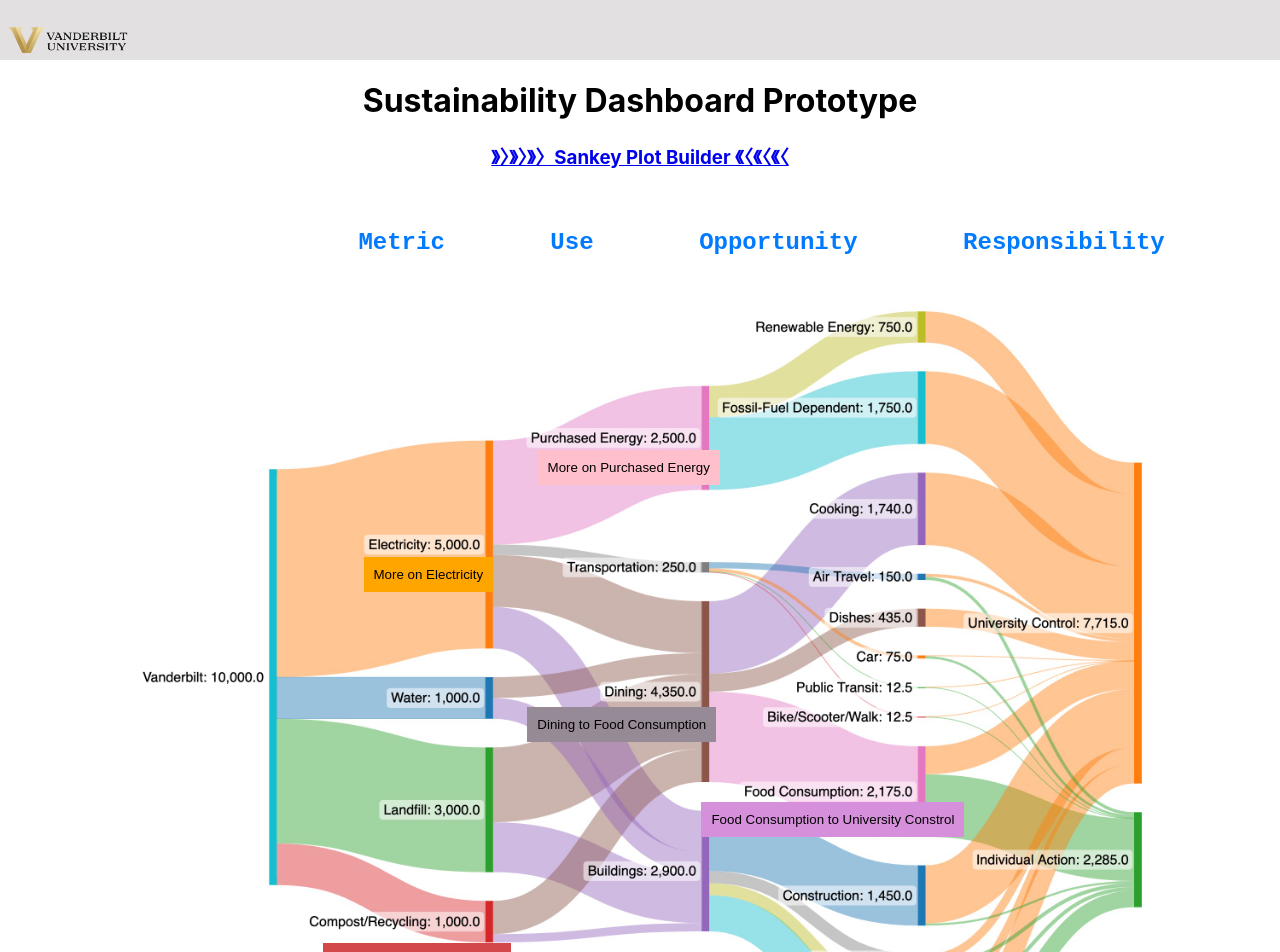
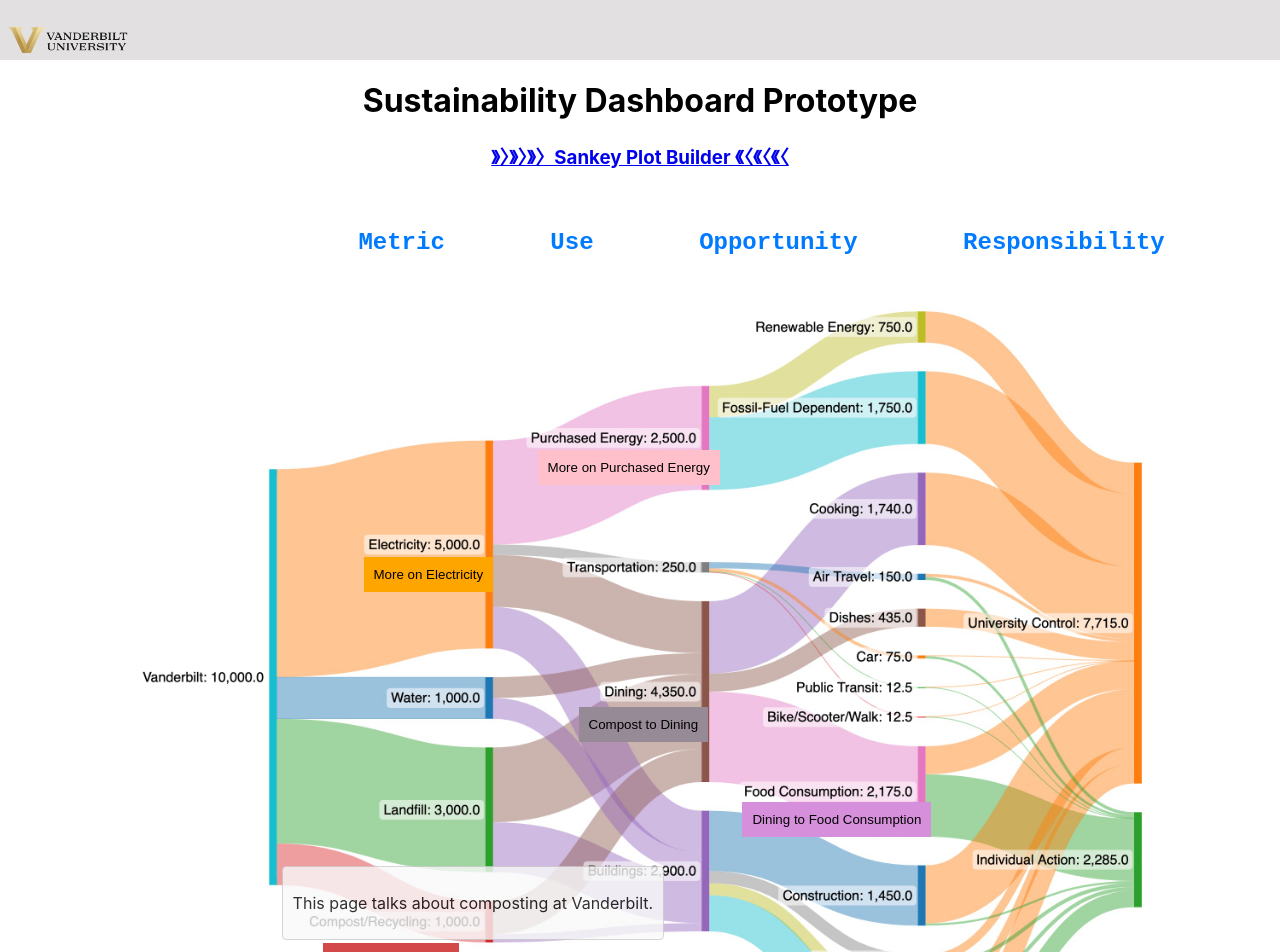
Before and after one commit to mandali8686/sustainability-dashboard, a React (Create React App) app: page / in a window 1280 px wide. Shown: the top 952 px of the page. Built offline with nearby package versions, Linux system fonts and the light colour scheme.

Commit message:
edited content pages

```diff
--- a/src/App.css
+++ b/src/App.css
@@ -124,3 +124,14 @@
     width: 80%;
     height: auto;
   }
+
+  .compost{
+    text-align: left;
+    margin: auto;
+    width:80%;
+  }
+
+  .recycling{
+    height: 100px;
+    width: auto;
+  }
--- a/src/CompostToDining.js
+++ b/src/CompostToDining.js
@@ -4,6 +4,25 @@ const CompostToDining = () => {
   return (
     <div>
       <h1>Compost To Dining</h1>
+      <img className='recycling' src='recycling.png' alt='recycling'/>
+      <div className='compost'>
+        <h2>What is Compost/Recycling</h2>
+      <h3>Compost</h3>
+      <p>Composting is the natural process of turning organic material into a nutrient-rich soil conditioner, which is a great and sustainable way to recycle kitchen and garden waste. It significantly reduces the amount of waste sent to landfill and provides an excellent soil additive. In the Vanderbilt context, food scraps from dining halls, and organic waste from labs or gardens could be collected and sent to a composting facility.</p>
+      <h3>Recycling</h3>
+      <p>Recycling involves collecting, processing, and converting waste materials into new products. This reduces the amount of waste that goes to landfills, conserves natural resources, and saves energy. On the Vanderbilt campus, you'll find designated bins for materials like paper, plastic, metal, and glass, which are then collected and sent to recycling centers.</p>
+      <h2>Where does Compost/Recycling Go?</h2>
+      <h3>Composting</h3>
+      <h4>On-Campus Facilities: </h4>
+      <p>Some universities have their own composting facilities. The composted material may be used on campus gardens and green spaces.</p>
+      <h4>Local Farms or Facilities: </h4>
+      <p>More commonly, organic waste for composting is collected and transported to a local composting facility or farm, where it's turned into soil conditioner or fertilizer.</p>
+      <h3>Recycling:</h3>
+      <h4>Recycling Centers:</h4>
+      <p>Materials like paper, plastic, metal, and glass are usually sorted on-site and then sent to local or regional recycling centers for further processing.</p>
+      <h4>Specialized Facilities:</h4>
+      <p>Some materials may require specialized recycling facilities. For example, electronic waste is often sent to facilities equipped to safely handle and recycle these materials.</p>
+      </div>
       {/* Add your content here */}
     </div>
   );
--- a/src/MainPage.js
+++ b/src/MainPage.js
@@ -2,6 +2,7 @@ import React, { useState, useEffect } from 'react';
 
 import { useNavigate } from 'react-router-dom'; // Import useNavigate instead of useHistory
 import SankeyImage from './Sankey.jpeg'; // Assuming Sankey.jpeg is in the same directory as App.js
+
 
 const MainPage = () => {
   const navigate = useNavigate(); // Initialize useNavigate
@@ -9,8 +10,45 @@ const MainPage = () => {
   const [newComment, setNewComment] = useState('');
   const [charCount, setCharCount] = useState(0);
 const maxCharCount = 1000;
+const [showCompostPreview, setShowCompostPreview] = useState(false);
+
+  const CompostPreviewBubble = () => {
+    return (
+      <div className="preview-bubble">
+        <p>This page talks about composting at Vanderbilt.</p>
+        {/* Add more preview content here */}
+      </div>
+    );
+  };
+
+  const previewBubbleStyle = {
+    position: 'absolute',
+    top: '70%',  // Adjust as needed
+    left: '15%', // Adjust as needed
+    zIndex: 1,
+    backgroundColor: '#f9f9f9',
+    border: '1px solid #ccc',
+    borderRadius: '4px',
+    padding: '10px',
+    opacity: 0.8,
+  };
+
+  const previewBubbleHoverStyle = {
+    position: 'absolute',
+    top: '70%',  // Adjust as needed
+    left: '15%', // Adjust as needed
+    zIndex: 1,
+    backgroundColor: '#f9f9f9',
+    border: '1px solid #ccc',
+    borderRadius: '4px',
+    padding: '10px',
+    opacity: 1, // Fully opaque
+  };
 
 useEffect(() => {
+
+
+
     const savedComments = localStorage.getItem('comments');
     if (savedComments) {
       setComments(JSON.parse(savedComments));
@@ -73,24 +111,34 @@ useEffect(() => {
         <button className="overlay-button-2" style={{ top: '21.5%', left: '40%' }}>More on Purchased Energy</button>
         <button
           className="overlay-button-3"
-          style={{ top: '51.5%', left: '39%' }}
+          style={{ top: '51.5%', left: '44%' }}
           onClick={goToDining} // Set onClick to navigate
         >
-          Dining to Food Consumption
+          Compost to Dining
         </button>
+        <div
+  style={showCompostPreview ? previewBubbleHoverStyle : previewBubbleStyle}
+  onMouseEnter={() => setShowCompostPreview(true)}
+  onMouseLeave={() => setShowCompostPreview(false)}
+>
+  <CompostPreviewBubble />
+</div>
         <button
           className="overlay-button-4"
           style={{ top: '79%', left: '19%' }}
+          onMouseEnter={() => setShowCompostPreview(true)}
+          onMouseLeave={() => setShowCompostPreview(false)}
           onClick={goToCompost} // Set onClick to navigate
         >
-          Dining to Food Consumption
+          Vanderbilt Compost
         </button>
+        {showCompostPreview && <div style={previewBubbleStyle}><CompostPreviewBubble /></div>}
         <button
           className="overlay-button-5"
-          style={{ top: '62.5%', left: '56%' }}
+          style={{ top: '62.5%', left: '60%' }}
           onClick={goToUniversity} // Set onClick to navigate
         >
-          Food Consumption to University Constrol
+          Dining to Food Consumption
         </button>
 
 
```
Also changed, not shown: public/recycling.png (added).
